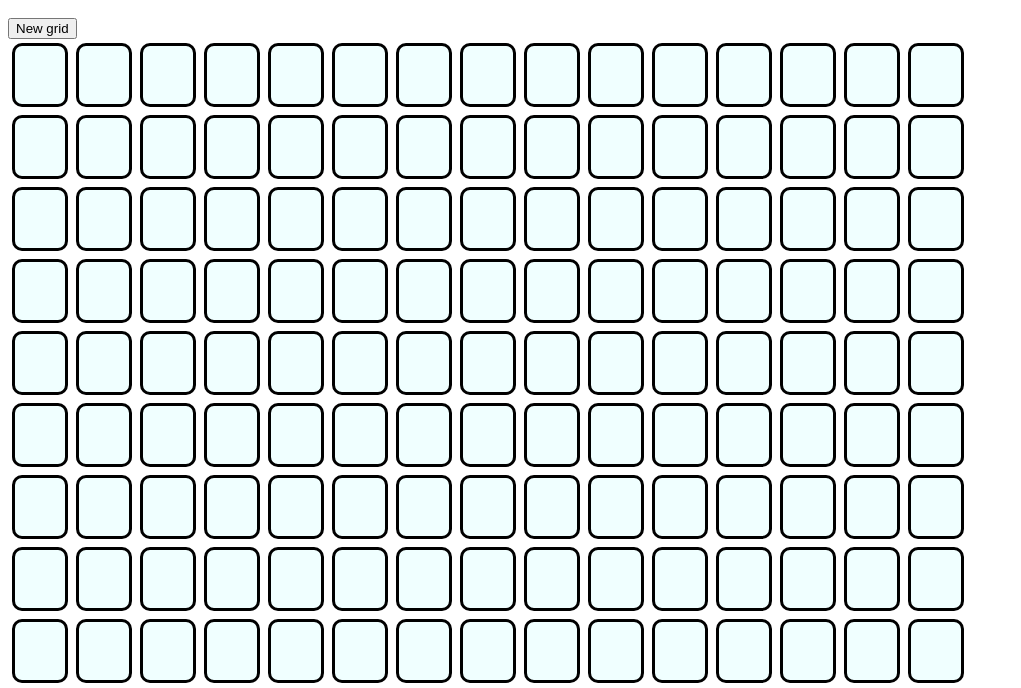
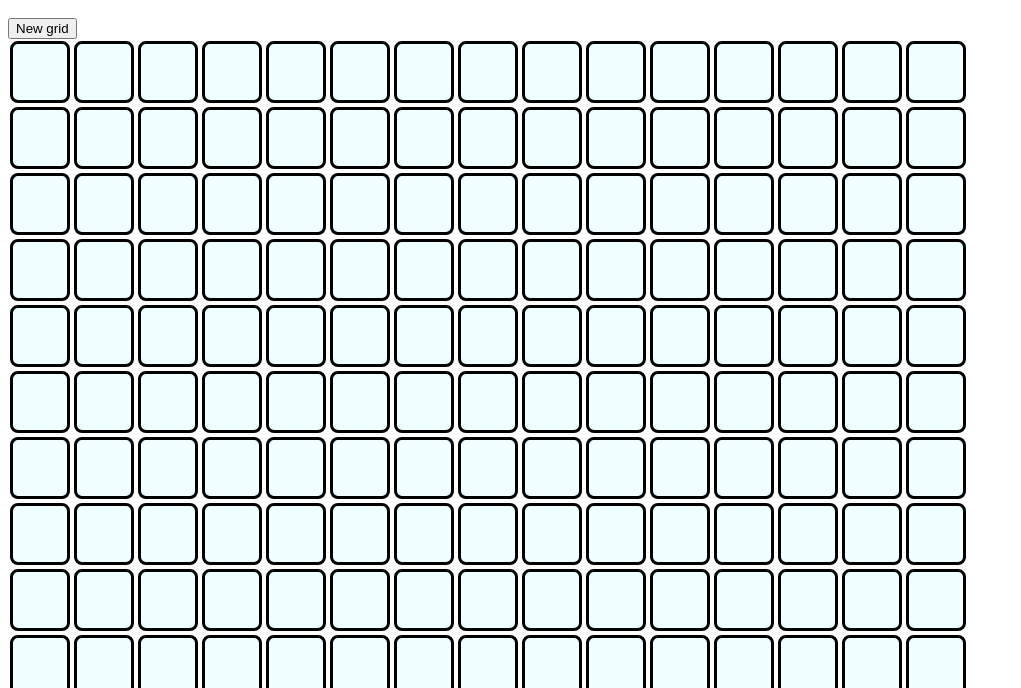
Before and after one commit to wvictor14/learnjs, a plain HTML site: page odin-project/foundations/etch-a-sketch/index.html in a window 1280 px wide. Shown: the part 48-736 px from the top of the page, without its empty margins (0-1021 px from the left). Drawn offline with Linux system fonts and the light colour scheme.

Commit message:
make height of squares dependent on n square

```diff
--- a/odin-project/foundations/etch-a-sketch/styles.css
+++ b/odin-project/foundations/etch-a-sketch/styles.css
@@ -1,10 +1,9 @@
 .square {
   flex: 1;
-  height: 45px;
   border: 3px solid black;
-  border-radius: 10px;
-  padding: 1px;
-  margin: 4px;
+  border-radius: 8px;
+  padding: 0px;
+  margin: 2px;
   background-color:azure;
 }
 
```
